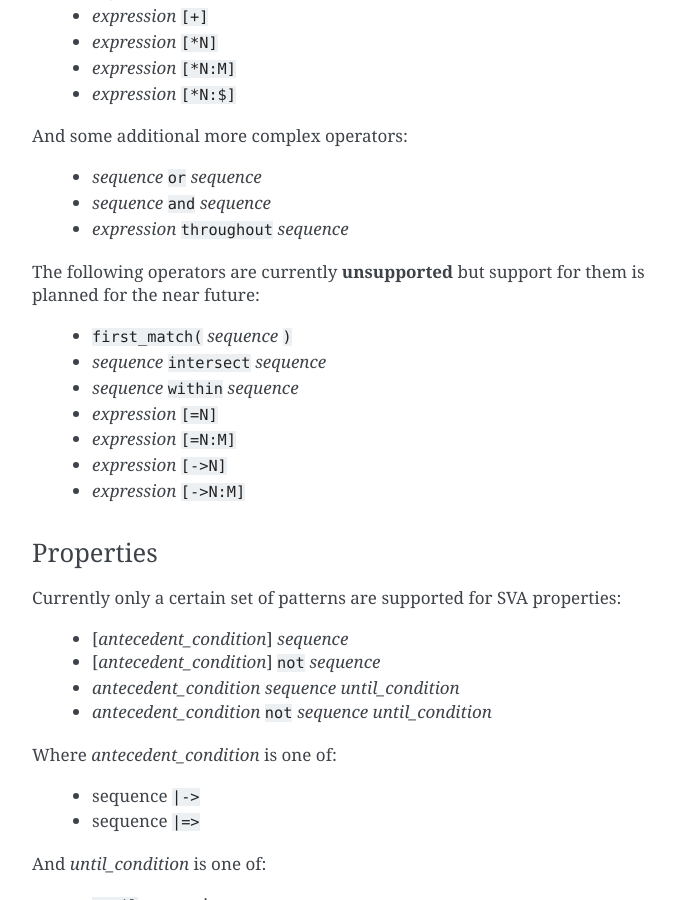
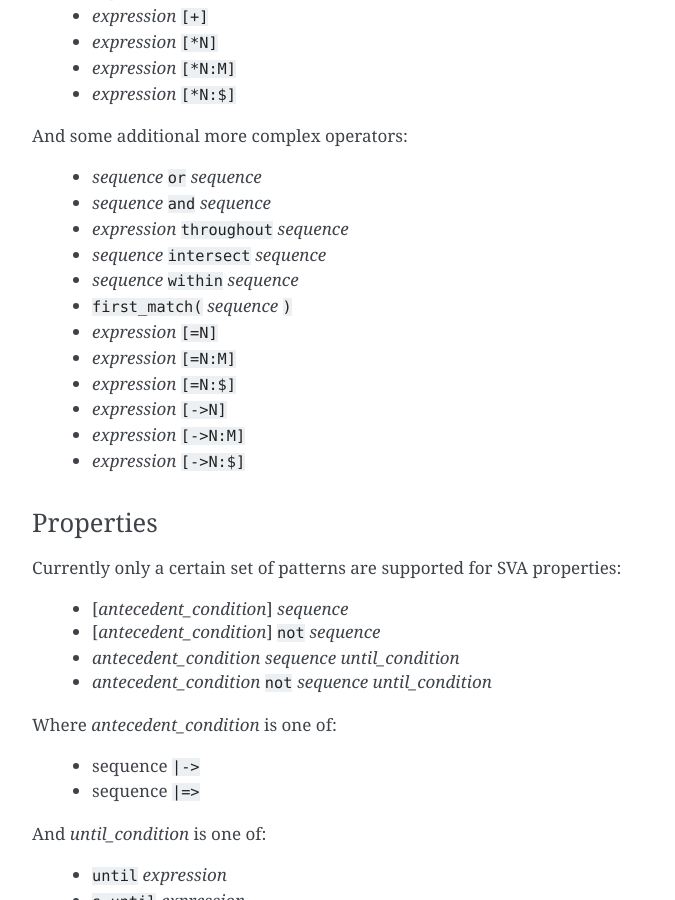
Before and after one commit to YosysHQ/sby, a Sphinx documentation site: the page built from docs/source/verific.rst, in a window 1280 px wide and 900 px high, scrolled down 1717 px. Shown: the whole window, without its empty margins (388-1063 px from the left). Built offline with Sphinx 7.4.7, drawn with Linux system fonts in a browser that asks for light colours.

Commit message:
Update verific.rst
Signed-off-by: Clifford Wolf <clifford@clifford.at>

```diff
--- a/docs/source/verific.rst
+++ b/docs/source/verific.rst
@@ -84,17 +84,15 @@ And some additional more complex operators:
   * *sequence* ``or`` *sequence*
   * *sequence* ``and`` *sequence*
   * *expression* ``throughout`` *sequence*
-
-The following operators are currently **unsupported** but support for them is
-planned for the near future:
-
-  * ``first_match(`` *sequence* ``)``
   * *sequence* ``intersect`` *sequence*
   * *sequence* ``within`` *sequence*
+  * ``first_match(`` *sequence* ``)``
   * *expression* ``[=N]``
   * *expression* ``[=N:M]``
+  * *expression* ``[=N:$]``
   * *expression* ``[->N]``
   * *expression* ``[->N:M]``
+  * *expression* ``[->N:$]``
 
 Properties
 ~~~~~~~~~~
```
